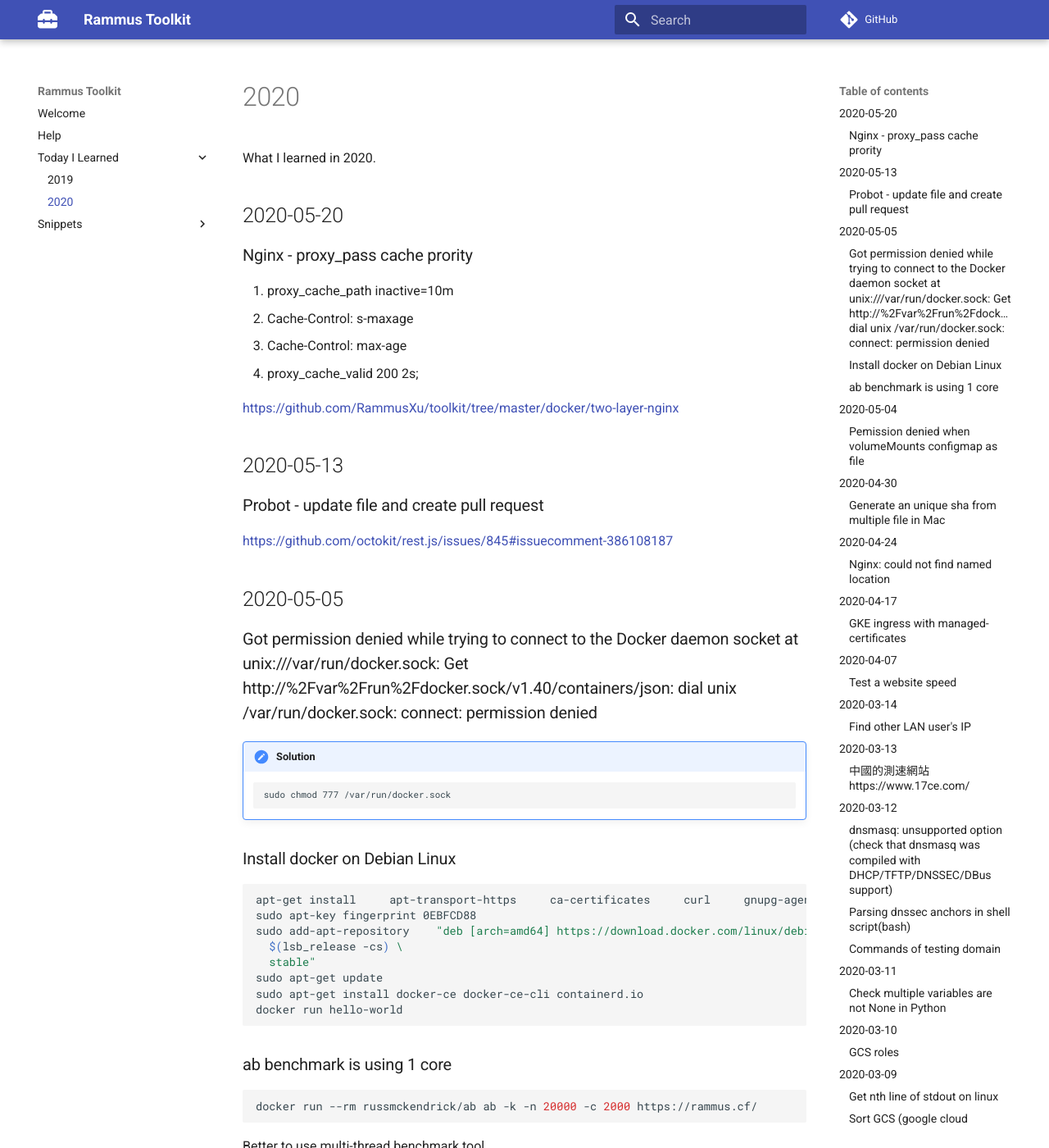
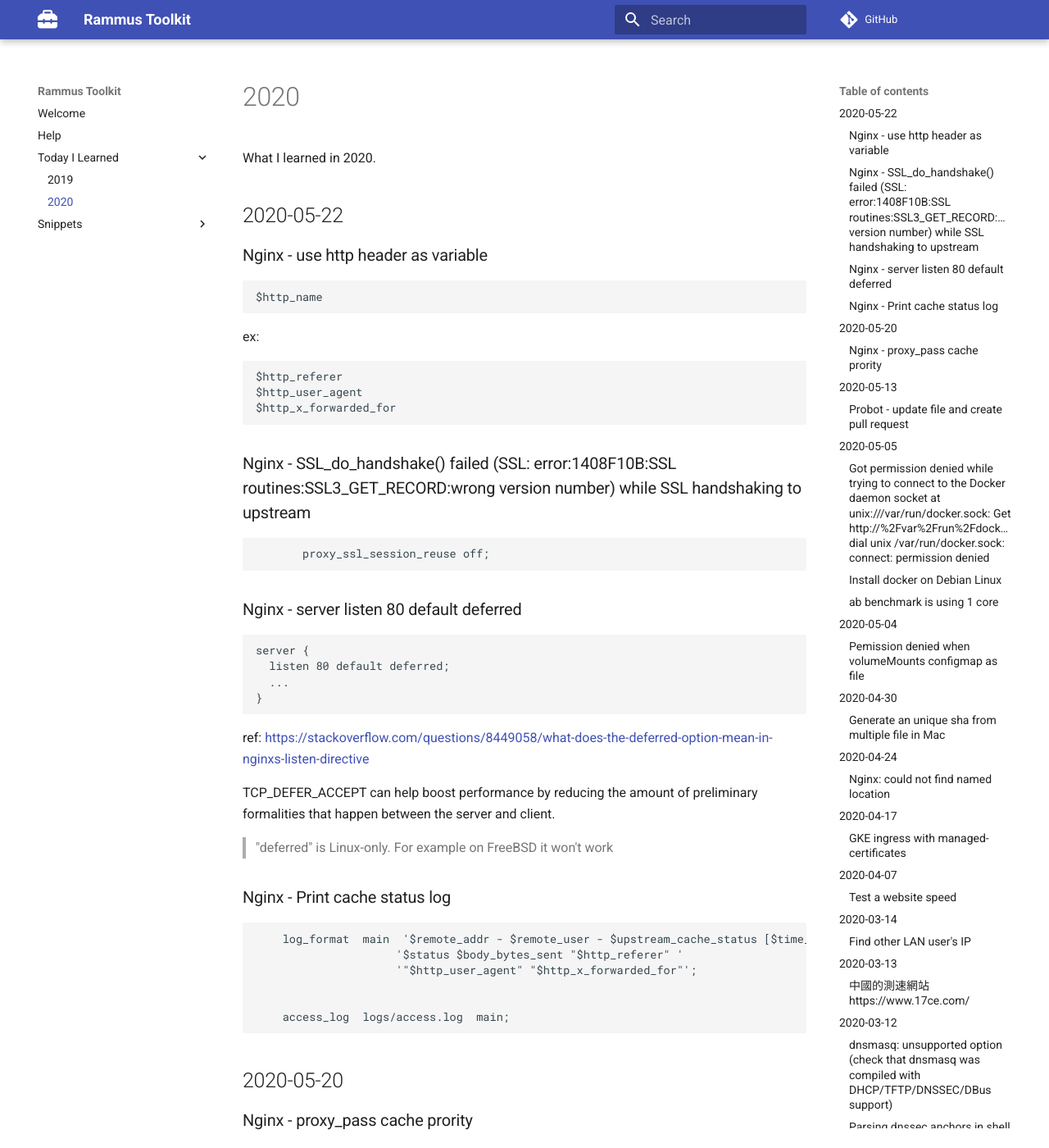
Before and after one commit to RammusXu/toolkit, an MkDocs documentation site: the page built from docs/Today-I-Learned/2020.md, in a window 1280 px wide and 1400 px high. Shown: the whole window at 82% size. Built offline with MkDocs 1.6.1 and Material for MkDocs 9.7.7, drawn with Linux system fonts in a browser that asks for light colours; comment, search, counter and statistics services are not loaded.

Commit message:
2020 nginx

````diff
--- a/docs/Today-I-Learned/2020.md
+++ b/docs/Today-I-Learned/2020.md
@@ -1,5 +1,48 @@
 
 What I learned in 2020.
+
+## 2020-05-22
+### Nginx - use http header as variable
+```
+$http_name
+```
+ex:
+```
+$http_referer
+$http_user_agent
+$http_x_forwarded_for
+```
+
+### Nginx - SSL_do_handshake() failed (SSL: error:1408F10B:SSL routines:SSL3_GET_RECORD:wrong version number) while SSL handshaking to upstream
+
+```
+	   proxy_ssl_session_reuse off;
+```
+
+### Nginx - server listen 80 default deferred
+```config
+server {
+  listen 80 default deferred;
+  ...
+}
+```
+
+ref: https://stackoverflow.com/questions/8449058/what-does-the-deferred-option-mean-in-nginxs-listen-directive
+
+TCP_DEFER_ACCEPT can help boost performance by reducing the amount of preliminary formalities that happen between the server and client.
+
+> "deferred" is Linux-only. For example on FreeBSD it won't work
+
+
+### Nginx - Print cache status log
+```
+    log_format  main  '$remote_addr - $remote_user - $upstream_cache_status [$time_local] "$request" '
+                     '$status $body_bytes_sent "$http_referer" '
+                     '"$http_user_agent" "$http_x_forwarded_for"';
+
+
+    access_log  logs/access.log  main;
+```
 
 ## 2020-05-20
 ### Nginx - proxy_pass cache prority
````
